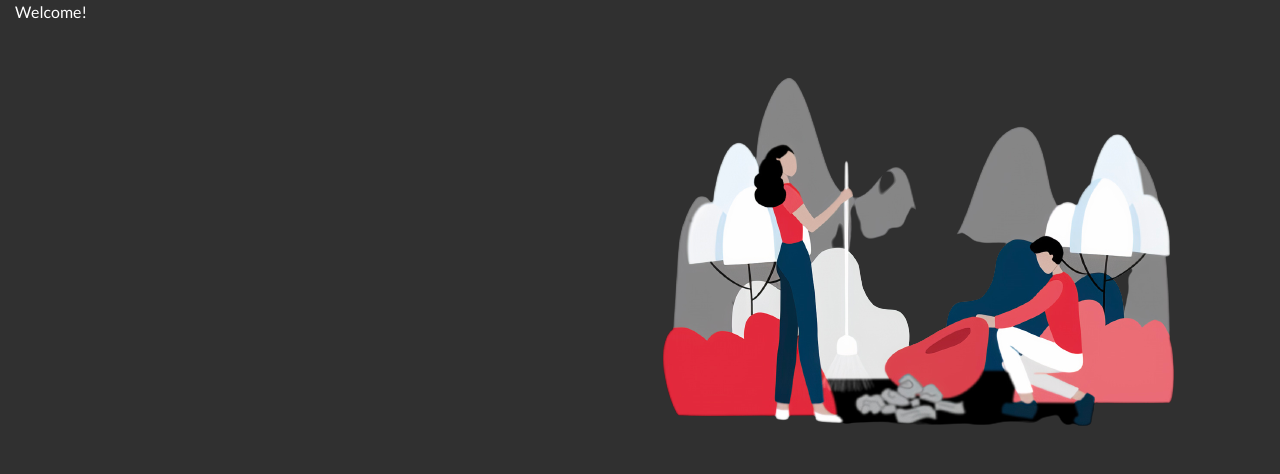
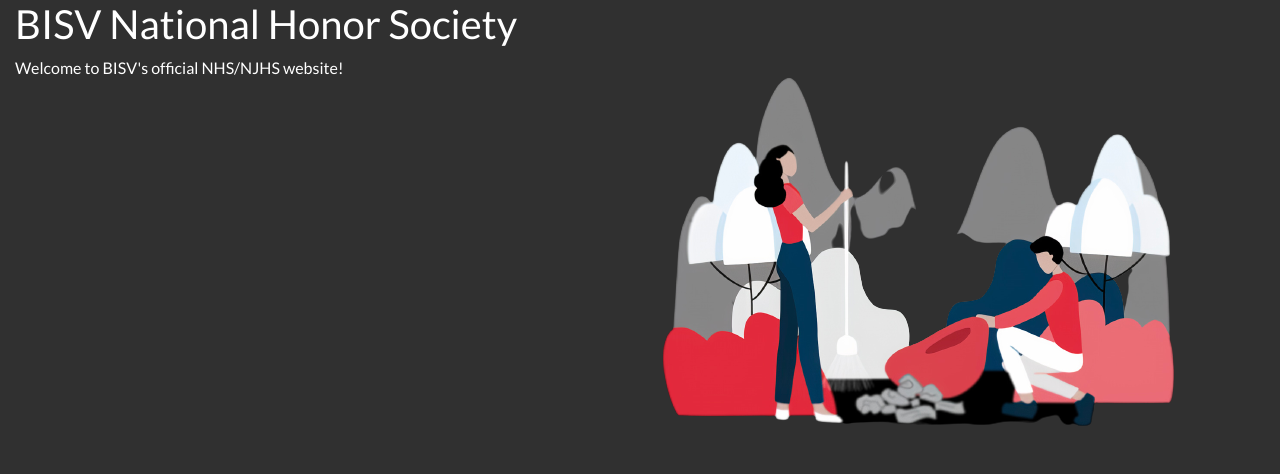
Before and after one commit to periodicta/nhs-site, a Flask app: page / in a window 1280 px wide. Shown: the part 63-537 px from the top of the page. Run offline with Flask 2, Linux system fonts and the light colour scheme; some libraries are stand-ins or nearby versions.

Commit message:
more css

```diff
--- a/templates/index.html
+++ b/templates/index.html
@@ -35,7 +35,7 @@
         <a class="nav-link dropdown-toggle" href="#" id="navbarDropdown" role="button" data-toggle="dropdown" aria-haspopup="true" aria-expanded="false" style="color:white !important;">
           NHS
         </a>
-        <div class="dropdown-menu dropdown-menu-end animate slideIn" aria-labelledby="navbarDropdown">
+        <div class="dropdown-menu dropdown-menu-end animate slideIn" aria-labelledby="navbarDropdown" style="background-color: black;">
           <a class="dropdown-item" href="#" style="background:black;color:orange;">Upcoming Events</a>
           <div class="dropdown-divider"></div>
           <a class="dropdown-item" href="#" style="background:black;color:orange;">Hour Tracker</a>
@@ -46,7 +46,7 @@
         <a class="nav-link dropdown-toggle" href="#" id="navbarDropdown" role="button" data-toggle="dropdown" aria-haspopup="true" aria-expanded="false" style="color:white !important;">
           NJHS
         </a>
-        <div class="dropdown-menu dropdown-menu-end animate slideIn" aria-labelledby="navbarDropdown">
+        <div class="dropdown-menu dropdown-menu-end animate slideIn" aria-labelledby="navbarDropdown" style="background-color: black;">
           <a class="dropdown-item" href="#" style="background:black;color:orange;">Upcoming Events</a>
           <div class="dropdown-divider"></div>
           <a class="dropdown-item" href="#" style="background:black;color:orange;">Hour Tracker</a>
@@ -64,7 +64,8 @@
 <div class="container-fluid homePage1" style="background-color:#303030;">
     <div class="row">
         <div class="col">
-            Welcome!
+            <h1>BISV National Honor Society</h1>
+            <p>Welcome to BISV's official NHS/NJHS website!</p>
         </div>
         <div class="col">
             <img src="./static/images/pickinguptrash.png" alt="">
```
